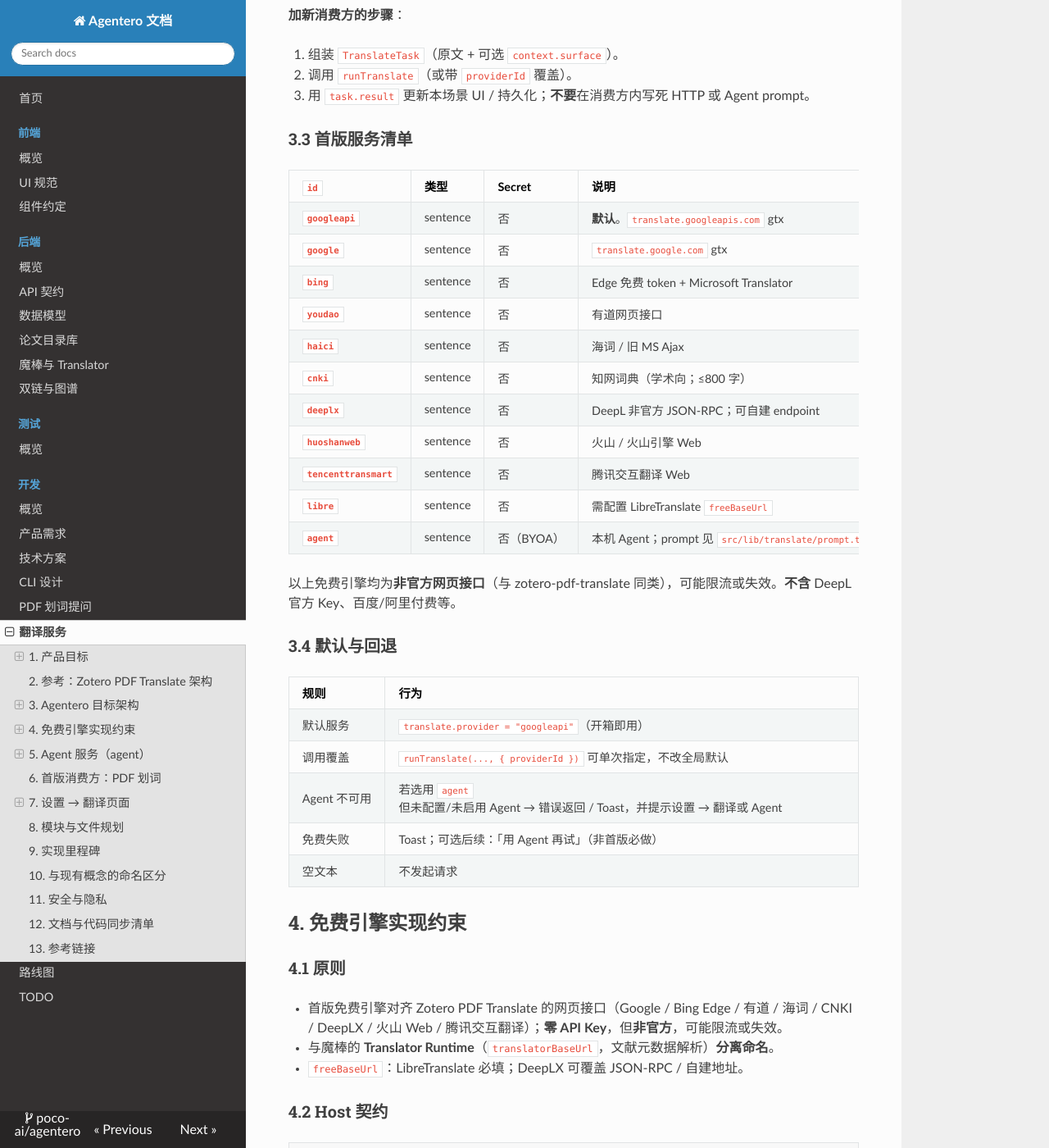
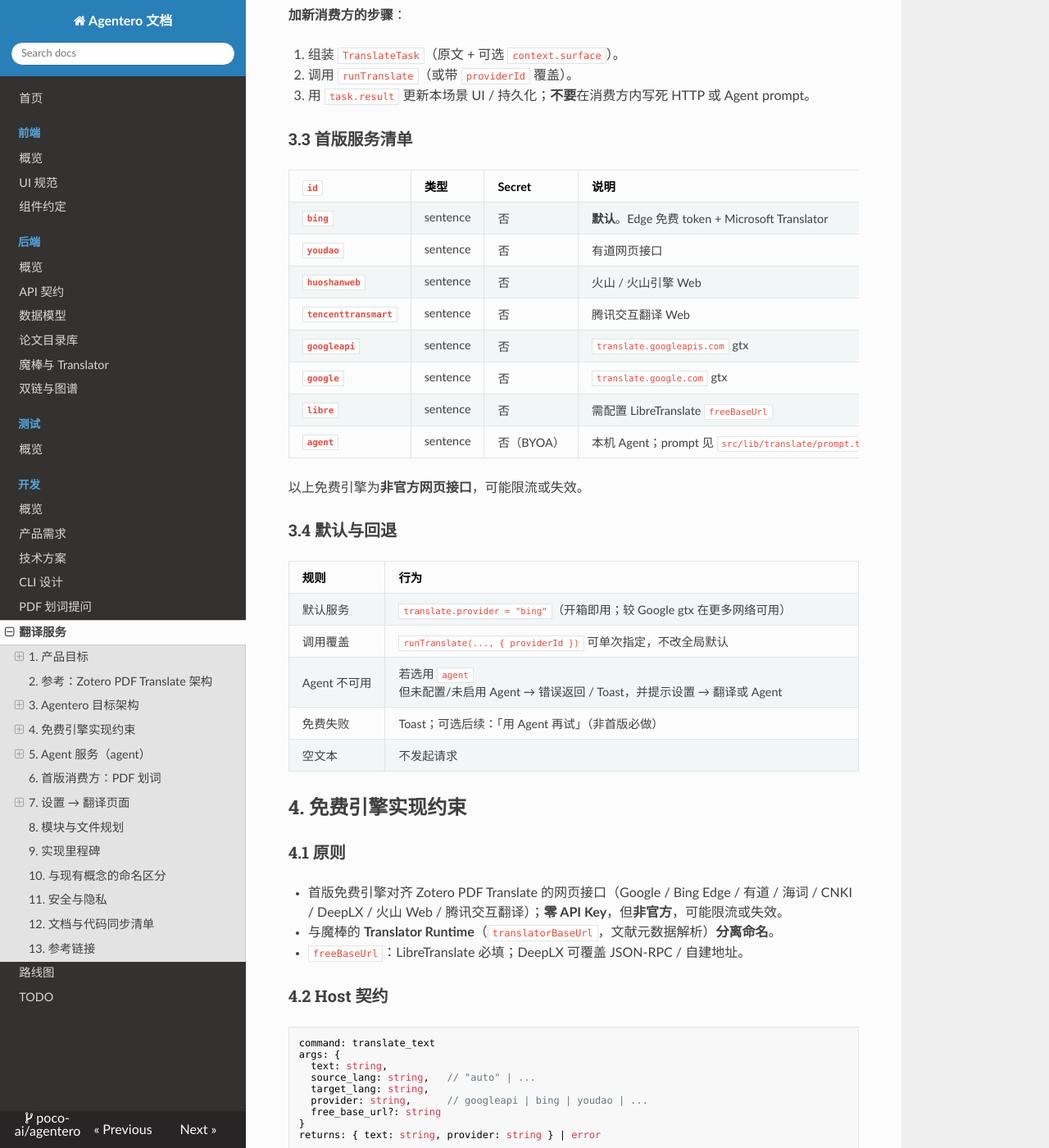
Before and after one commit to July-h5kf3/Agentero, an MkDocs documentation site: the page built from docs/development/translate.md, in a window 1280 px wide and 1400 px high, scrolled down 4070 px. Shown: the whole window at 82% size. Built offline with MkDocs 1.6.1, drawn with Linux system fonts in a browser that asks for light colours; nearby versions of some CDN libraries; some of the changed text lies outside the part shown.

Commit message:
docs(translate): sync free engine list and T3.6 status
Document the pruned free engines, default Bing, and completed agent
seat/model settings work.

````diff
--- a/docs/development/translate.md
+++ b/docs/development/translate.md
@@ -185,25 +185,22 @@ export function getTranslateService(id: string): TranslateService | undefined {
 
 | `id` | 类型 | Secret | 说明 |
 |---|---|---|---|
-| **`googleapi`** | sentence | 否 | **默认**。`translate.googleapis.com` gtx |
-| **`google`** | sentence | 否 | `translate.google.com` gtx |
-| **`bing`** | sentence | 否 | Edge 免费 token + Microsoft Translator |
+| **`bing`** | sentence | 否 | **默认**。Edge 免费 token + Microsoft Translator |
 | **`youdao`** | sentence | 否 | 有道网页接口 |
-| **`haici`** | sentence | 否 | 海词 / 旧 MS Ajax |
-| **`cnki`** | sentence | 否 | 知网词典（学术向；≤800 字） |
-| **`deeplx`** | sentence | 否 | DeepL 非官方 JSON-RPC；可自建 endpoint |
 | **`huoshanweb`** | sentence | 否 | 火山 / 火山引擎 Web |
 | **`tencenttransmart`** | sentence | 否 | 腾讯交互翻译 Web |
+| **`googleapi`** | sentence | 否 | `translate.googleapis.com` gtx |
+| **`google`** | sentence | 否 | `translate.google.com` gtx |
 | **`libre`** | sentence | 否 | 需配置 LibreTranslate `freeBaseUrl` |
 | **`agent`** | sentence | 否（BYOA） | 本机 Agent；prompt 见 `src/lib/translate/prompt.ts` |
 
-以上免费引擎均为**非官方网页接口**（与 zotero-pdf-translate 同类），可能限流或失效。**不含** DeepL 官方 Key、百度/阿里付费等。
+以上免费引擎为**非官方网页接口**，可能限流或失效。
 
 ### 3.4 默认与回退
 
 | 规则 | 行为 |
 |---|---|
-| 默认服务 | `translate.provider = "googleapi"`（开箱即用） |
+| 默认服务 | `translate.provider = "bing"`（开箱即用；较 Google gtx 在更多网络可用） |
 | 调用覆盖 | `runTranslate(..., { providerId })` 可单次指定，不改全局默认 |
 | Agent 不可用 | 若选用 `agent` 但未配置/未启用 Agent → 错误返回 / Toast，并提示设置 → 翻译或 Agent |
 | 免费失败 | Toast；可选后续：「用 Agent 再试」（非首版必做） |
@@ -450,8 +447,6 @@ agentId: ""
 modelId: ""
 ```
 
-迁移：缺字段 → `""`。
-
 ### 7.8 运行时接线（PDF / runTranslate）
 
 ```ts
@@ -529,7 +524,7 @@ src/components/viewer/pdf-viewer.tsx / pdf-ask/  → 调用 runTranslate
 |---|---|---|
 | **T0 文档** | 本文 + 交叉引用 | 设计可评审 |
 | **T1 服务层 + Agent adapter** | `TranslateService` 注册表；`agent`；设置页骨架（`provider` / `targetLang`）；PDF 划词改调 `runTranslate` | 设为 agent 时与今日行为一致；可切换目标语言 |
-| **T2 免费服务** | Host `translate_text` + `free` adapter；默认 provider=`free` | 无 Agent 也能完成翻译；失败 Toast |
+| **T2 免费服务** | Host `translate_text` + 多引擎 free-MT；默认 provider=`bing` | 无 Agent 也能完成翻译；失败 Toast |
 | **T3 体验** | 消费方结果 UI 细化；自动译等场景选项；可选 `provider` 落盘字段 | 设置项生效；Agent 路径不进主对话历史 |
 | **T4+** | 更多服务 adapter；更多消费方（标题/摘要等） | 只加 adapter / 新入口，不改核心契约 |
 
````
Also changed, not shown: other parts of docs/development/translate.md (+2 -2 lines), docs/backend/api.md (+2 -2 lines), docs/development/todo.md (+1 -1 lines), docs/frontend/ui.md (+1 -1 lines).
